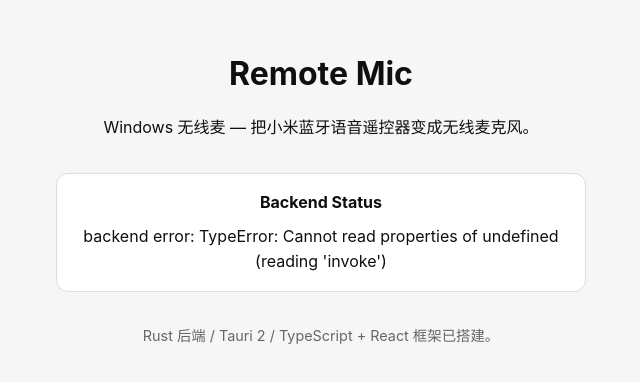
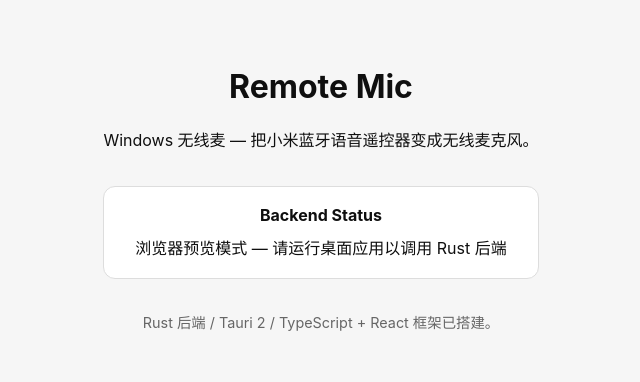
Before and after one commit to poluce/windows-remote-mic, a React (Vite) app: page / in a window 1280 px wide. Shown: the part 206-588 px from the top of the page, without its empty margins (319-959 px from the left). Built offline with nearby package versions, Linux system fonts and the light colour scheme.

Commit message:
feat(ui): browser preview mode for backend status

```diff
--- a/src/App.tsx
+++ b/src/App.tsx
@@ -1,11 +1,16 @@
 import { useEffect, useState } from "react";
-import { invoke } from "@tauri-apps/api/core";
+import { invoke, isTauri } from "@tauri-apps/api/core";
 import "./App.css";
 
 function App() {
   const [backendStatus, setBackendStatus] = useState("checking...");
 
   useEffect(() => {
+    if (!isTauri()) {
+      setBackendStatus("浏览器预览模式 — 请运行桌面应用以调用 Rust 后端");
+      return;
+    }
+
     invoke<string>("ping")
       .then(setBackendStatus)
       .catch((err) => setBackendStatus(`backend error: ${err}`));
```
